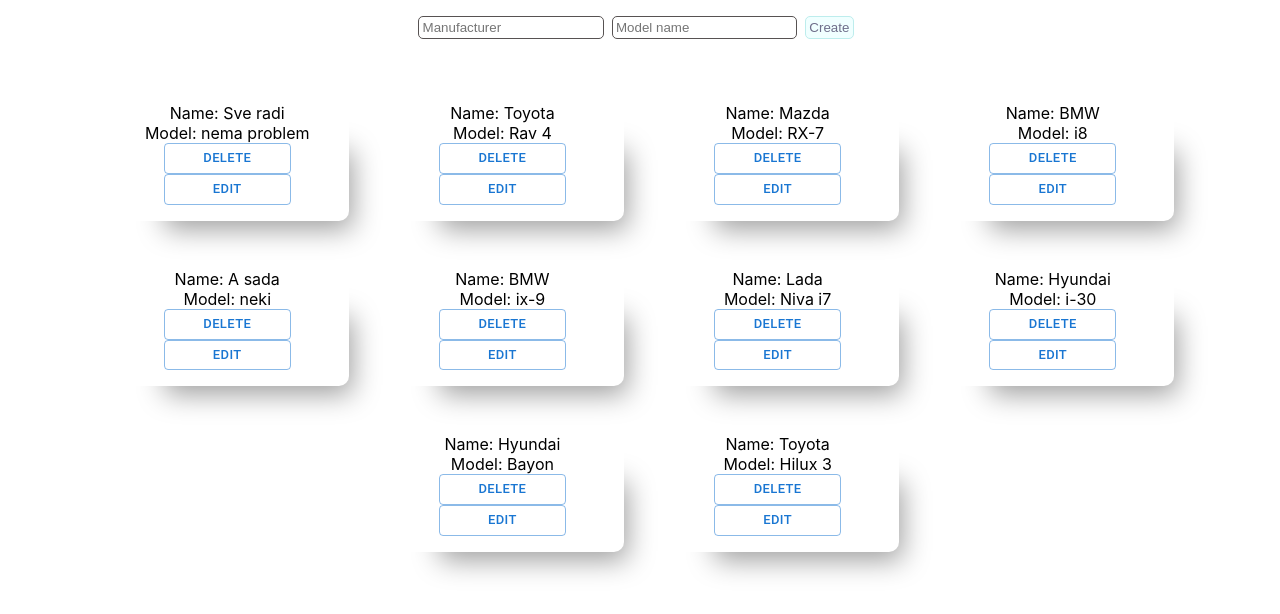
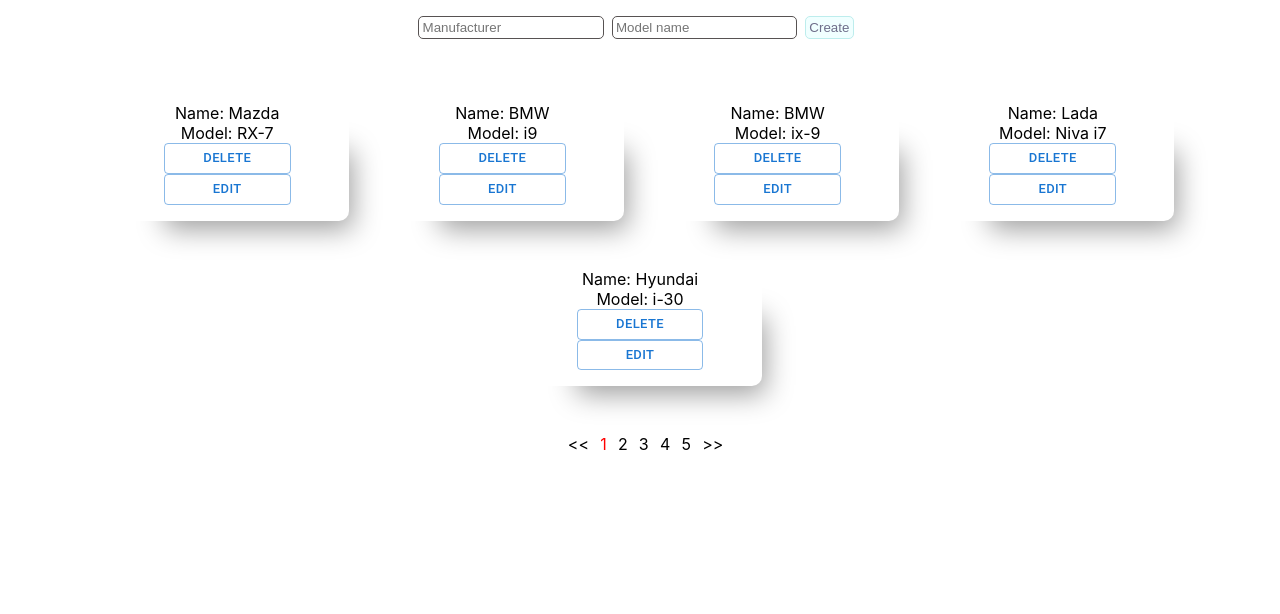
Before and after one commit to oksimoronn/mono-zadatak, a React (Create React App) app: page / in a window 1280 px wide. Shown: the top 614 px of the page. Built offline with nearby package versions, Linux system fonts and the light colour scheme; data requests are answered from the project's data file.

Commit message:
pagination

```diff
--- a/db.json
+++ b/db.json
@@ -1,15 +1,5 @@
 {
   "vehicles": [
-    {
-      "id": 4,
-      "name": "Sve radi",
-      "abr": "nema problem"
-    },
-    {
-      "id": 42,
-      "name": "Toyota",
-      "abr": "Rav 4"
-    },
     {
       "id": "Qn0evYnI7Xz-vU1NQJoAw",
       "name": "Mazda",
@@ -18,12 +8,7 @@
     {
       "id": "uE2wLDLr0_sNsYr90REm5",
       "name": "BMW",
-      "abr": "i8"
-    },
-    {
-      "id": "pjppikhIJOih-K744cAOi",
-      "name": "A sada",
-      "abr": "neki"
+      "abr": "i9"
     },
     {
       "id": "CA3iB8X2-8QF8ISax_75M",
@@ -41,14 +26,84 @@
       "abr": "i-30"
     },
     {
-      "id": "Fd3jnFHoyXFwvq7VlT3NU",
-      "name": "Hyundai",
-      "abr": "Bayon"
-    },
-    {
       "id": "33X8mYYgok-_7izke31ZA",
       "name": "Toyota",
       "abr": "Hilux 3"
+    },
+    {
+      "id": "WTBE61aNBHieyw1z62HE_",
+      "name": "Lada",
+      "abr": "Samara"
+    },
+    {
+      "id": "kWzwkfolsXx8rXqsWKlqo",
+      "name": "WV",
+      "abr": "Golf 7"
+    },
+    {
+      "id": "iTO5qGxSrVmG1lTSXvLMn",
+      "name": "Mercedes",
+      "abr": "Karavan"
+    },
+    {
+      "id": "eMxo6J3uYHxy2jUpBDg0C",
+      "name": "Citroen",
+      "abr": "C3"
+    },
+    {
+      "id": "rrWdYHfsley3UuUSEgZWh",
+      "name": "ja",
+      "abr": "i ne "
+    },
+    {
+      "id": "EqxB5jcJR-DbhEIV5KwMn",
+      "name": "Lada",
+      "abr": "Niva x9"
+    },
+    {
+      "id": "KUrmJs2m8pUsC306gsMjE",
+      "name": "Hyunda",
+      "abr": "Tuscon"
+    },
+    {
+      "id": "18FmILWlZhNsmRLpQ-d1X",
+      "name": "Hyundai",
+      "abr": "i10"
+    },
+    {
+      "id": "DdQ-1IzLTi6jcVy4QPGFf",
+      "name": "Bmw",
+      "abr": "6"
+    },
+    {
+      "id": "7tgKqIjMECrhWM91eTdJy",
+      "name": "BMW",
+      "abr": "xi7"
+    },
+    {
+      "id": "QrAgqgLimvSioaqGSWMlA",
+      "name": "Audiq7",
+      "abr": "Q7"
+    },
+    {
+      "id": "a7PGMI8f3rsVHjWs_V2fe",
+      "name": "Audi",
+      "abr": "Q1"
+    },
+    {
+      "id": "TgzpgsyPAE9_SZ0Bdk0ev",
+      "name": "Mazda",
+      "abr": "JOJ9"
+    },
+    {
+      "id": "dRD0K4ZwPAOpjmWn3j-dV",
+      "name": "Mazda",
+      "abr": "Nevera"
+    },
+    {
+      "id": "7fDRsBjZ4fvJeCfyF2j2k",
+      "name": "Rimac",
+      "abr": "Nevera"
     }
   ]
 }
--- a/src/App.css
+++ b/src/App.css
@@ -89,3 +89,13 @@
   background-color: azure;
   border: 1px solid rgb(189, 237, 237);
 }
+
+ul li {
+  z-index: 20;
+  padding-left: 0.7rem;
+  display: inline;
+}
+
+.active-page {
+  color: red;
+}
--- a/src/Components/Vehicles.js
+++ b/src/Components/Vehicles.js
@@ -3,26 +3,35 @@
 import { Observer } from "mobx-react-lite";
 import { useVehicleStore } from "./VehicleContext";
 import { useNavigate } from "react-router-dom";
+import ReactPaginate from "react-paginate";
 
 export default function Vehicles() {
   const vehicleStore = useVehicleStore();
 
+  let navigate = useNavigate();
+
   useEffect(() => {
     vehicleStore.getVehicles();
-  });
+  }, [vehicleStore]);
 
   const destroy = (id) => {
     vehicleStore.delete(id);
   };
 
-  let navigate = useNavigate();
+  const pageC = (event) => {
+    const selected = event.selected + 1;
+    let start = event.selected * vehicleStore.itemPP;
+    let end = selected * vehicleStore.itemPP;
+    vehicleStore.getVehiclesPaginate(start, end);
+  };
 
   return (
     <Observer>
       {() => {
         return (
+          <>
             <div className="listVehicle">
-            {vehicleStore.vehicles.map((el) => {
+              {vehicleStore.paginateVehicles.map((el) => {
                 return (
                   <div key={el.id} className="item">
                     <p>Name: {el.name} </p>
@@ -52,6 +61,18 @@
                 );
               })}
             </div>
+            {
+              <ReactPaginate
+                previousLabel={"<<"}
+                breakLabel={"..."}
+                nextLabel={">>"}
+                pageCount={vehicleStore.totalPg}
+                onPageChange={pageC}
+                containerClassName={"pagination-container"}
+                activeClassName={"active-page"}
+              />
+            }
+          </>
         );
       }}
     </Observer>
--- a/src/Stores/CreateVehicleStore.js
+++ b/src/Stores/CreateVehicleStore.js
@@ -3,9 +3,32 @@
 export default function CreateVehicleStore() {
   return {
     vehicles: [],
+    paginateVehicles: [],
+    currPg: 0,
+    totalPg: 0,
+    itemPP: 5,
 
     setVehicles(vehicels) {
       this.vehicles = vehicels;
+    },
+
+    setPaginateVehicles(vehicels) {
+      this.paginateVehicles = vehicels;
+    },
+
+    setCurrPg(curPage) {
+      this.currPg = curPage;
+    },
+
+    setTotalPg(total) {
+      this.totalPg = total;
+    },
+
+    setItemPP(ipp) {
+      this.itemPP = ipp;
+    },
+    pageChange(e) {
+      this.setCurrPg(e);
     },
 
     async getVehicles() {
@@ -13,6 +36,33 @@
         const response = await axios.get("http://localhost:8000/vehicles");
         const vehicles = response.data;
         this.setVehicles(vehicles);
+
+        let totalPg = Math.ceil(vehicles.length / this.itemPP);
+
+        this.setTotalPg(totalPg);
+
+        const start = this.currPg * this.itemPP;
+
+        const end = this.currPg + this.itemPP;
+
+        const set = vehicles.slice(start, end);
+
+        this.setPaginateVehicles(set);
+      } catch (error) {
+        console.error("Cant get Vehicles", error);
+      }
+    },
+    async getVehiclesPaginate(start, end) {
+      try {
+        const response = await axios.get("http://localhost:8000/vehicles");
+        const vehicles = response.data;
+        let totalPg = Math.ceil(vehicles.length / this.itemPP);
+
+        this.setTotalPg(totalPg);
+
+        const set = vehicles.slice(start, end);
+
+        this.setPaginateVehicles(set);
       } catch (error) {
         console.error("Cant get Vehicles", error);
       }
@@ -26,6 +76,7 @@
         );
         const newEntry = response.data;
         this.vehicles.push(newEntry);
+        this.paginateVehicles.push(newEntry);
       } catch (error) {
         console.log("Cant create new vehicle", error);
       }
@@ -37,8 +88,11 @@
           `http://localhost:8000/vehicles/${updateVehicle.id}`,
           updateVehicle
         );
-        //const updatedVehicle = response.data;
+
         this.vehicles = this.vehicles.map((el) =>
+          el.id === updateVehicle.id ? updateVehicle : el
+        );
+        this.paginateVehicles = this.paginateVehicles.map((el) =>
           el.id === updateVehicle.id ? updateVehicle : el
         );
       } catch (error) {
@@ -50,6 +104,9 @@
       try {
         await axios.delete(`http://localhost:8000/vehicles/${id}`);
         this.vehicles = this.vehicles.filter((vehicle) => vehicle.id !== id);
+        this.paginateVehicles = this.paginateVehicles.filter(
+          (vehicle) => vehicle.id !== id
+        );
       } catch (error) {
         console.error("Cant delete vehicle", error);
       }
```
Lines whose indentation alone changed are shown as unchanged.
